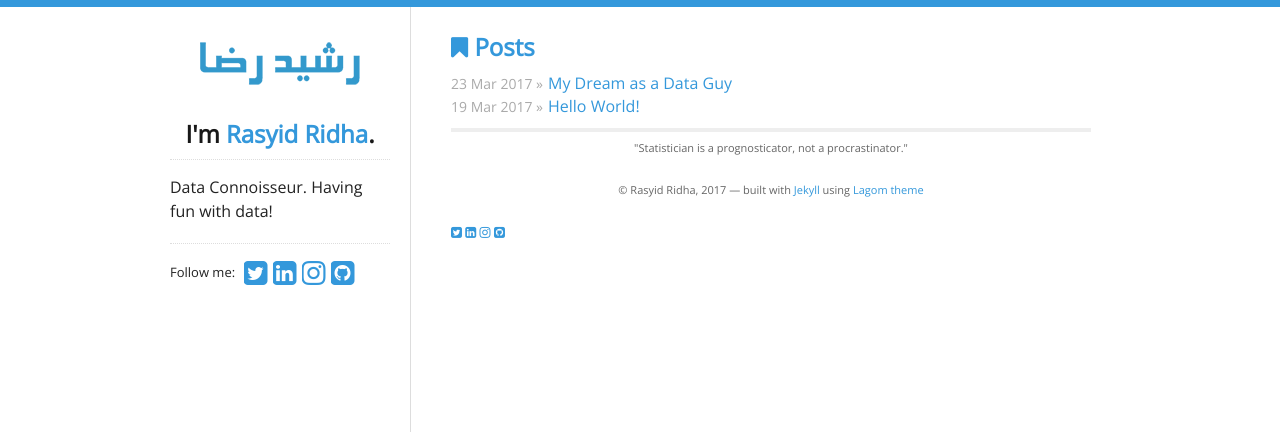
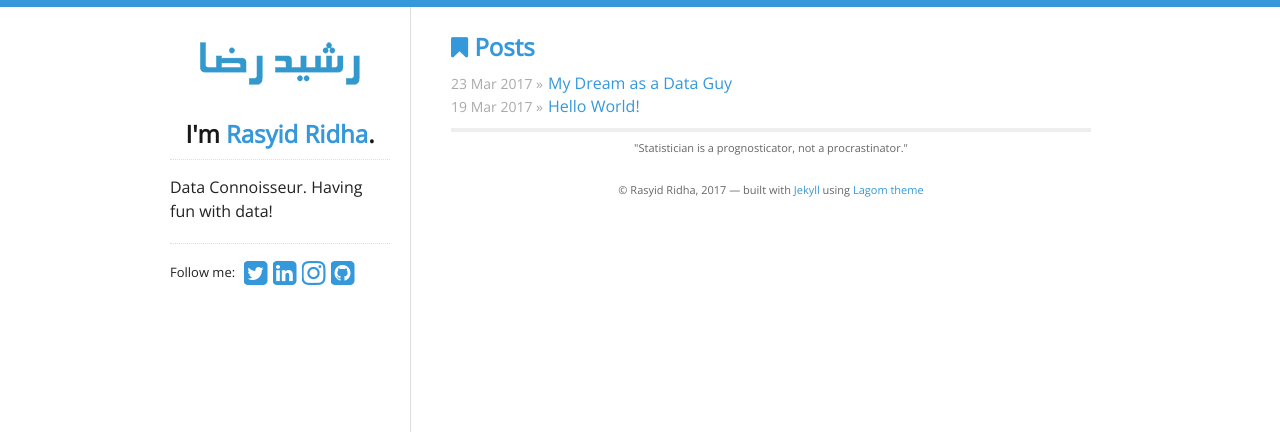
Before and after one commit to rasyidstat/rasyidstat.github.io, a Jekyll site: the page built from index.html, in a window 1280 px wide. Shown: the top 434 px of the page. Built offline with Jekyll 4.4.1, drawn with Linux system fonts in a browser that asks for light colours; nearby versions of some CDN libraries.

Commit message:
Update footer.html

```diff
--- a/_includes/footer.html
+++ b/_includes/footer.html
@@ -8,82 +8,5 @@
   <p>
     © Rasyid Ridha, 2017 &mdash; built with <a href="http://jekyllrb.com/">Jekyll</a> using <a href="https://github.com/swanson/lagom">Lagom theme</a>
   </p>
-    {% if site.data.theme.social.twitter %}
-    <a title="{{ site.data.theme.social.twitter }} on Twitter" href="https://twitter.com/{{ site.data.theme.social.twitter }}">
-      <i class="fa fa-twitter-square"></i>
-    </a>
-    {% endif %}
 
-    {% if site.data.theme.social.linkedin %}
-    <a title="{{ site.data.theme.name }} on LinkedIn" href="https://www.linkedin.com/in/{{ site.data.theme.social.linkedin }}">
-      <i class="fa fa-linkedin-square"></i>
-    </a>
-    {% endif %}
-
-    {% if site.data.theme.social.instagram %}
-    <a title="{{ site.data.theme.name }} on Instagram" href="https://instagram.com/{{ site.data.theme.social.instagram }}">
-      <i class="fa fa-instagram"></i>
-    </a>
-    {% endif %}
-
-
-    {% if site.data.theme.social.github %}
-    <a title="{{ site.data.theme.social.github }} on Github" href="https://github.com/{{ site.data.theme.social.github }}">
-      <i class="fa fa-github-square"></i>
-    </a>
-    {% endif %}
-
-    {% if site.data.theme.social.bitbucket %}
-    <a title="{{ site.data.theme.social.bitbucket }} on Bitbucket" href="https://bitbucket.com/{{ site.data.theme.social.bitbucket }}/">
-      <i class="fa fa-bitbucket-square"></i>
-    </a>
-    {% endif %}
-
-    {% if site.data.theme.social.hacker_news %}
-    <a title="{{ site.data.theme.social.hacker_news }} on Hacker News" href="https://news.ycombinator.com/user?id={{site.data.theme.social.hacker_news }}">
-       <i class="fa fa-hacker-news"></i>
-    </a>
-    {% endif %}
-
-    {% if site.data.theme.social.stackexchange %}
-    <a title="{{ site.data.theme.name }} on Stack Exchange" href="https://stackexchange.com/users/{{site.data.theme.social.stackexchange }}">
-      <i class="fa fa-stack-exchange"></i>
-    </a>
-    {% endif %}
-
-    {% if site.data.theme.social.stackoverflow %}
-    <a title="{{ site.data.theme.name }} on Stack Overflow" href="http://stackoverflow.com/users/{{site.data.theme.social.stackoverflow }}">
-      <i class="fa fa-stack-overflow"></i>
-    </a>
-    {% endif %}
-
-    {% if site.data.theme.social.facebook %}
-    <a title="{{ site.data.theme.name }} on Facebook" href="https://facebook.com/{{ site.data.theme.social.facebook }}">
-      <i class="fa fa-facebook-square"></i>
-    </a>
-    {% endif %}
-
-    {% if site.data.theme.social.tumblr %}
-    <a title="{{ site.data.theme.name }} on tumblr" href="https://{{ site.data.theme.social.tumblr }}.tumblr.com">
-      <i class="fa fa-tumblr-square"></i>
-    </a>
-    {% endif %}
-
-    {% if site.data.theme.social.gplus %}
-    <a title="{{ site.data.theme.name }} on Google Plus" href="https://plus.google.com/{{ site.data.theme.social.gplus }}">
-      <i class="fa fa-google-plus-square"></i>
-    </a>
-    {% endif %}
-
-    {% if site.data.theme.social.flickr %}
-    <a title="{{ site.data.theme.name }} on Flickr" href="https://www.flickr.com/photos/{{ site.data.theme.social.flickr }}">
-      <i class="fa fa-flickr"></i>
-    </a>
-    {% endif %}
-
-    {% if site.data.theme.social.medium %}
-    <a title="{{ site.data.theme.name }} on Medium" href="https://medium.com/@{{ site.data.theme.social.medium }}">
-      <i class="fa fa-medium"></i>
-    </a>
-    {% endif %}
 </div>
```
